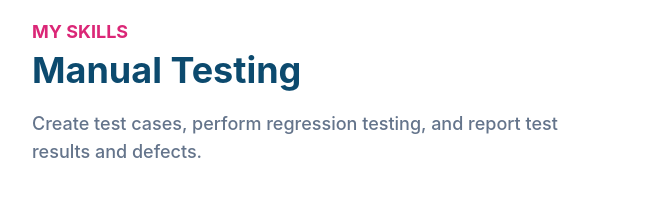
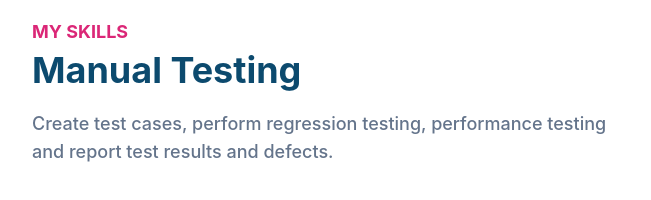
Before and after one commit to tennse/portfolio-tailwind-css, a website: page index.html in a window 1280 px wide. Shown: the part 768-968 px from the top of the page, 0-651 px from the left. Drawn offline with Linux system fonts and the light colour scheme.

Commit message:
Update index.html

```diff
--- a/index.html
+++ b/index.html
@@ -97,7 +97,7 @@
                     <h4 class="font-bold uppercase text-primary text-lg mb-1">My Skills</h4>
 
                     <h2 class="font-bold text-dark text-3xl mb-5 max-w-md lg:text-4xl">Manual Testing</h2>
-                    <p class="font-medium text-base text-secondary max-w-xl lg:text-lg">Create test cases, perform regression testing, and report test results and defects.</p>
+                    <p class="font-medium text-base text-secondary max-w-xl lg:text-lg">Create test cases, perform regression testing, performance testing and report test results and defects.</p>
                 </div>
                 <div class="w-full px-4 lg:w-1/2">
                    <h2 class="font-semibold text-dark text-2xl mb-4 lg:text-3xl lg:pt-10">Automation Testing</h2>
```
